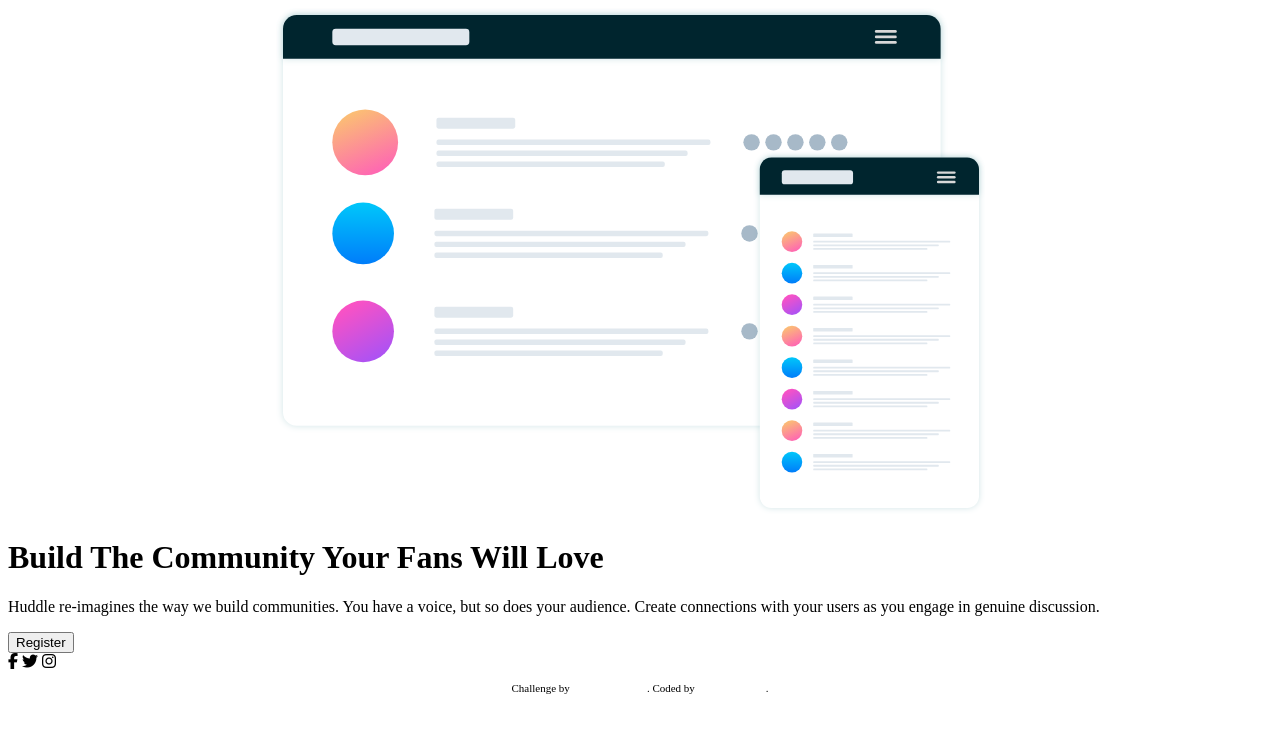
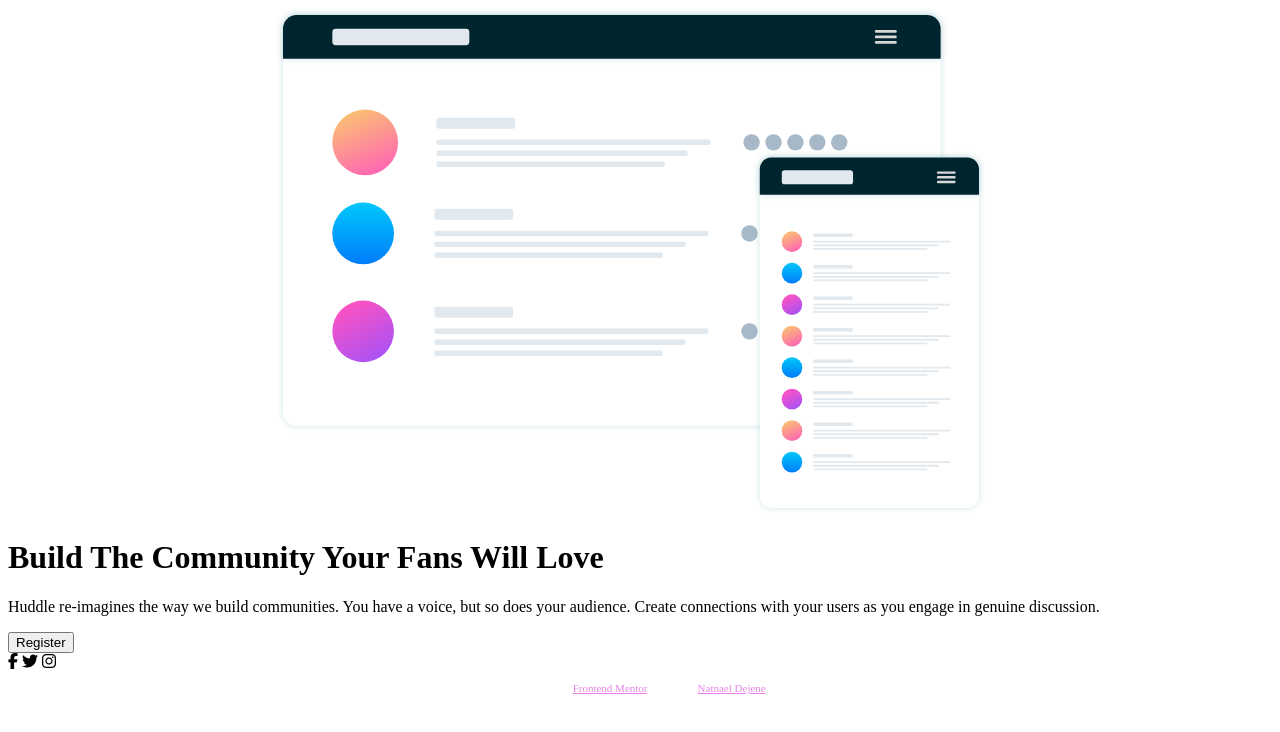
Before and after one commit to et-coder/huddle-landing-page-with-single-introductory, a plain HTML site: page index.html in a window 1280 px wide. Drawn offline with Linux system fonts and the light colour scheme.

Commit message:
change attribution styling

```diff
--- a/index.html
+++ b/index.html
@@ -19,11 +19,11 @@
     .attribution {
       font-size: 11px;
       text-align: center;
+      color: #fff;
     }
 
     .attribution a {
-      color: #fff;
-      text-decoration: none;
+      color: hsl(300, 69%, 71%);
     }
   </style>
 </head>
```
